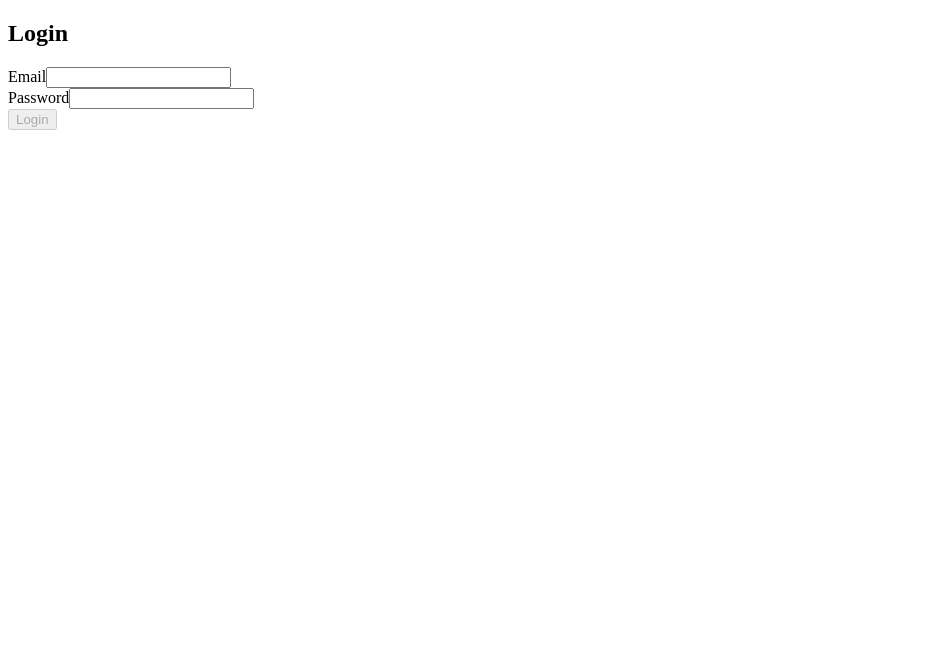
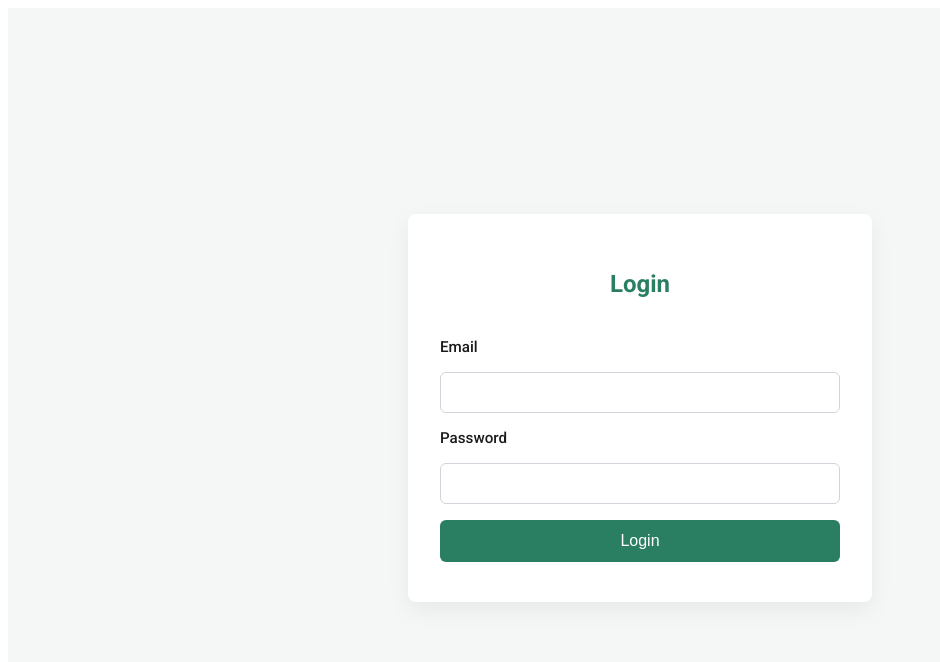
Before and after one commit to Datn7/EmandSPA, an Angular app: page /login in a window 1280 px wide. Shown: the top 662 px of the page, without its empty margins (0-940 px from the left). Built offline with nearby package versions, Linux system fonts and the light colour scheme.

Commit message:
styling and login fix

```diff
--- a/src/app/features/login/login.component.html
+++ b/src/app/features/login/login.component.html
@@ -1,16 +1,12 @@
-<div class="container mt-5">
-  <h2>Login</h2>
+<div class="login-card">
+  <h1>Login</h1>
   <form [formGroup]="form" (ngSubmit)="onSubmit()">
-    <div class="mb-3">
-      <label>Email</label>
-      <input type="email" class="form-control" formControlName="email" />
-    </div>
-    <div class="mb-3">
-      <label>Password</label>
-      <input type="password" class="form-control" formControlName="password" />
-    </div>
-    <button type="submit" class="btn btn-primary" [disabled]="form.invalid">
-      Login
-    </button>
+    <label for="email">Email</label>
+    <input id="email" formControlName="email" type="email" />
+
+    <label for="password">Password</label>
+    <input id="password" formControlName="password" type="password" />
+
+    <button type="submit">Login</button>
   </form>
 </div>
--- a/src/app/features/login/login.component.scss
+++ b/src/app/features/login/login.component.scss
@@ -0,0 +1,86 @@
+@import url("https://fonts.googleapis.com/css2?family=Roboto:wght@400;500;700&display=swap");
+
+:host {
+  display: flex;
+  justify-content: center;
+  align-items: center;
+  min-height: 100vh;
+  background-color: #f4f7f6;
+  font-family: "Roboto", sans-serif;
+}
+
+.login-card {
+  background-color: #ffffff;
+  padding: 2.5rem 2rem;
+  border-radius: 8px;
+  box-shadow: 0 8px 24px rgba(0, 0, 0, 0.06);
+  width: 100%;
+  max-width: 400px;
+  display: flex;
+  flex-direction: column;
+  gap: 1.5rem;
+
+  h1 {
+    color: #2a7f62;
+    font-weight: 600;
+    font-size: 1.5rem;
+    text-align: center;
+  }
+
+  form {
+    display: flex;
+    flex-direction: column;
+    gap: 1rem;
+
+    label {
+      font-weight: 500;
+      color: #1b1b1b;
+      font-size: 0.95rem;
+    }
+
+    input {
+      padding: 0.65rem 0.75rem;
+      border: 1px solid #d1d5db;
+      border-radius: 6px;
+      font-size: 1rem;
+      background-color: #ffffff;
+      transition: border 0.2s, box-shadow 0.2s;
+
+      &:focus {
+        outline: none;
+        border-color: #2a7f62;
+        box-shadow: 0 0 0 3px rgba(42, 127, 98, 0.15);
+      }
+    }
+
+    button {
+      background-color: #2a7f62;
+      color: #ffffff;
+      border: none;
+      padding: 0.75rem;
+      border-radius: 6px;
+      font-weight: 500;
+      font-size: 1rem;
+      cursor: pointer;
+      transition: background-color 0.2s, transform 0.1s;
+
+      &:hover {
+        background-color: #256c55;
+      }
+
+      &:active {
+        transform: scale(0.98);
+      }
+
+      &:disabled {
+        background-color: #9dbfb4;
+        cursor: not-allowed;
+      }
+    }
+
+    .error-message {
+      color: #e63946;
+      font-size: 0.9rem;
+    }
+  }
+}
--- a/src/app/features/login/login.component.ts
+++ b/src/app/features/login/login.component.ts
@@ -37,12 +37,22 @@ export class LoginComponent implements OnInit {
 
     this.auth.login(this.form.value).subscribe({
       next: (res) => {
-        this.auth.saveToken(res.token);
-        this.router.navigate(['/']); // Redirect to dashboard (to be created)
+        console.log('Login success:', res);
+        alert('Login successful!');
+        this.router.navigate(['/dashboard']); // or your desired route
       },
       error: (err) => {
-        alert('Login failed: ' + (err.error?.message || err.statusText));
+        console.error('Login error:', err);
+        alert(
+          'Login failed: ' +
+            (err.error?.message ||
+              JSON.stringify(err.error) ||
+              err.statusText ||
+              'Unknown error')
+        );
       },
     });
+
+    console.log('Form valid:', this.form.valid, this.form.value);
   }
 }
--- a/src/app/features/register/register.component.html
+++ b/src/app/features/register/register.component.html
@@ -1,51 +1,32 @@
-<div class="container mt-4">
-  <h2>Register</h2>
+<div class="register-card">
+  <h1>Register</h1>
   <form [formGroup]="form" (ngSubmit)="onSubmit()">
-    <div class="mb-3">
-      <label>Full Name</label>
-      <input type="text" class="form-control" formControlName="fullName" />
-    </div>
-    <div class="mb-3">
-      <label>Date of Birth</label>
-      <input type="date" class="form-control" formControlName="dateOfBirth" />
-    </div>
-    <div class="mb-3">
-      <label>Gender</label>
-      <select class="form-control" formControlName="gender">
-        <option value="">Select Gender</option>
-        <option value="Male">Male</option>
-        <option value="Female">Female</option>
-      </select>
-    </div>
-    <div class="mb-3">
-      <label>Address</label>
-      <input type="text" class="form-control" formControlName="address" />
-    </div>
-    <div class="mb-3">
-      <label>Email</label>
-      <input type="email" class="form-control" formControlName="email" />
-    </div>
-    <div class="mb-3">
-      <label>Password</label>
-      <input type="password" class="form-control" formControlName="password" />
-    </div>
-    <div class="mb-3">
-      <label>Profile Picture</label>
-      <input
-        type="file"
-        class="form-control"
-        (change)="onFileSelected($event)"
-      />
-      <div *ngIf="previewUrl" class="mt-2">
-        <img [src]="previewUrl" alt="Preview" width="100" height="100" />
-      </div>
-    </div>
-    <div class="mb-3">
-      <label>Pick Location</label>
-      <div id="map" style="height: 300px"></div>
-    </div>
-    <button type="submit" class="btn btn-success" [disabled]="form.invalid">
-      Register
-    </button>
+    <label for="fullName">Full Name</label>
+    <input id="fullName" formControlName="fullName" type="text" />
+
+    <label for="dateOfBirth">Date of Birth</label>
+    <input id="dateOfBirth" formControlName="dateOfBirth" type="date" />
+
+    <label for="gender">Gender</label>
+    <select id="gender" formControlName="gender">
+      <option value="">Select Gender</option>
+      <option value="Male">Male</option>
+      <option value="Female">Female</option>
+      <option value="Other">Other</option>
+    </select>
+
+    <label for="address">Address</label>
+    <input id="address" formControlName="address" type="text" />
+
+    <label for="email">Email</label>
+    <input id="email" formControlName="email" type="email" />
+
+    <label for="password">Password</label>
+    <input id="password" formControlName="password" type="password" />
+
+    <label for="profilePicture">Profile Picture</label>
+    <input id="profilePicture" type="file" (change)="onFileSelected($event)" />
+
+    <button type="submit">Register</button>
   </form>
 </div>
--- a/src/app/features/register/register.component.scss
+++ b/src/app/features/register/register.component.scss
@@ -0,0 +1,87 @@
+@import url("https://fonts.googleapis.com/css2?family=Roboto:wght@400;500;700&display=swap");
+
+:host {
+  display: flex;
+  justify-content: center;
+  align-items: center;
+  min-height: 100vh;
+  background-color: #f4f7f6;
+  font-family: "Roboto", sans-serif;
+}
+
+.register-card {
+  background-color: #ffffff;
+  padding: 2.5rem 2rem;
+  border-radius: 8px;
+  box-shadow: 0 8px 24px rgba(0, 0, 0, 0.06);
+  width: 100%;
+  max-width: 400px;
+  display: flex;
+  flex-direction: column;
+  gap: 1.5rem;
+
+  h1 {
+    color: #2a7f62;
+    font-weight: 600;
+    font-size: 1.5rem;
+    text-align: center;
+  }
+
+  form {
+    display: flex;
+    flex-direction: column;
+    gap: 1rem;
+
+    label {
+      font-weight: 500;
+      color: #1b1b1b;
+      font-size: 0.95rem;
+    }
+
+    input,
+    select {
+      padding: 0.65rem 0.75rem;
+      border: 1px solid #d1d5db;
+      border-radius: 6px;
+      font-size: 1rem;
+      background-color: #ffffff;
+      transition: border 0.2s, box-shadow 0.2s;
+
+      &:focus {
+        outline: none;
+        border-color: #2a7f62;
+        box-shadow: 0 0 0 3px rgba(42, 127, 98, 0.15);
+      }
+    }
+
+    button {
+      background-color: #2a7f62;
+      color: #ffffff;
+      border: none;
+      padding: 0.75rem;
+      border-radius: 6px;
+      font-weight: 500;
+      font-size: 1rem;
+      cursor: pointer;
+      transition: background-color 0.2s, transform 0.1s;
+
+      &:hover {
+        background-color: #256c55;
+      }
+
+      &:active {
+        transform: scale(0.98);
+      }
+
+      &:disabled {
+        background-color: #9dbfb4;
+        cursor: not-allowed;
+      }
+    }
+
+    .error-message {
+      color: #e63946;
+      font-size: 0.9rem;
+    }
+  }
+}
```
